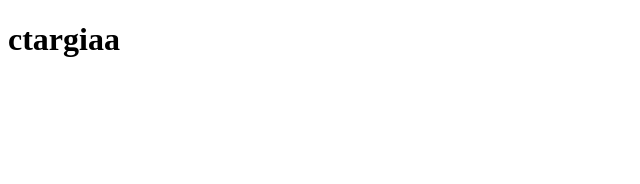
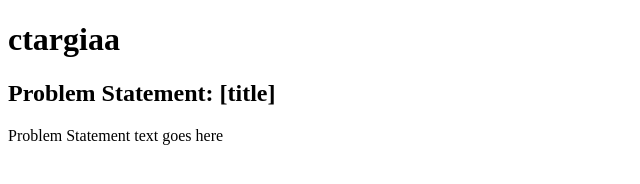
Before and after one commit to ctargiaa/ctargiaa.github.io, a plain HTML site: page index.html in a window 1280 px wide. Shown: the whole page, without its empty margins (0-640 px from the left). Drawn offline with Linux system fonts and the light colour scheme.

Commit message:
Update index.html

```diff
--- a/index.html
+++ b/index.html
@@ -5,5 +5,13 @@
   </head>
   <body>
     <h1>ctargiaa</h1>
+    <section class="assign">
+      <section class="assign-det">
+        <h2>Problem Statement: [title]</h2>
+        <p>
+          Problem Statement text goes here
+        </p>
+      </section>
+    </section>
   </body>
 </html>
```
